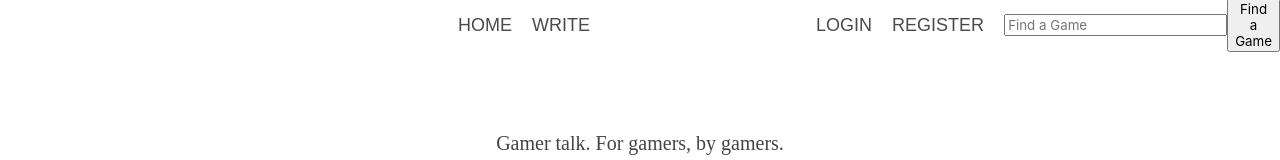
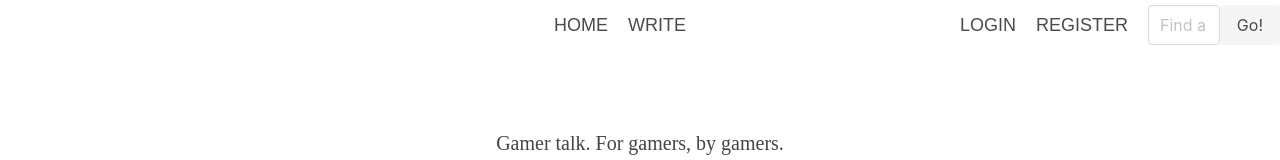
Before and after one commit to MSlanaker/game-dungeon, a React (Create React App) app in the folder client/: page / in a window 1280 px wide. Shown: the top 160 px of the page. Built offline with nearby package versions, Linux system fonts and the light colour scheme; no server answers.

Commit message:
Fixed Bug

```diff
--- a/client/src/components/topbar/TopBar.jsx
+++ b/client/src/components/topbar/TopBar.jsx
@@ -1,14 +1,14 @@
 import React, { useContext, useState } from "react";
 import { Link } from "react-router-dom";
 import "./topbar.css";
-import {Route} from 'react-router-dom'
+import { Route } from "react-router-dom";
 import { Context } from "../../context/Context";
 
 export default function Topbar() {
   const { user, dispatch } = useContext(Context);
   const handleLogout = () => {
-    dispatch({ type:"LOGOUT" });
-  }
+    dispatch({ type: "LOGOUT" });
+  };
   const [gamename, setgamename] = useState("");
 
   const handleChange = (event) => {
@@ -20,48 +20,6 @@ export default function Topbar() {
   const loadGamePage = () => {
     setgamename("");
   };
-
-
-
-
-
-
-// Move to game page//
-
-  // const findGame = async (event) => {
-  //   event.preventDefault();
-
-  //   alert(gamename);
-  //   setgamename("");
-
-  //   // Search
-
-  //   const uri = gamename;
-  //   const encoded = encodeURI(uri);
-
-  //   let apiURL = `/api/games/find/${encoded}`;
-
-  //   const response = await fetch(apiURL, {
-  //     method: "GET",
-  //     headers : {
-  //         'Content-Type': 'application/json',
-  //         'Accept': 'application/json'
-  //        }
-  //   });
-
-  //   if (response.ok) {
-  //     let json = await response.json();
-
-  //     console.log("Auth");
-  //     console.log(json);
-
-  //   } else {
-  //     alert("Error");
-  //   }
-  // };
-// Move to game page
-
-
 
   return (
     <div className="top">
@@ -87,11 +45,14 @@ export default function Topbar() {
               WRITE
             </Link>
           </li>
-          <li className="topListItem" onClick={handleLogout}> {user && "LOGOUT"}</li>
+          <li className="topListItem" onClick={handleLogout}>
+            {" "}
+            {user && "LOGOUT"}
+          </li>
         </ul>
       </div>
       <div className="topRight">
-       {user ? (
+        {user ? (
           <Link className="link" to="/settings">
             <img
               className="topImg"
@@ -99,7 +60,7 @@ export default function Topbar() {
               alt=""
             />
           </Link>
-       ) : (
+        ) : (
           <ul className="topList">
             <li className="topListItem">
               <Link className="link" to="/login">
@@ -112,26 +73,32 @@ export default function Topbar() {
               </Link>
             </li>
           </ul>
-       )}
+        )}
         <i className="topSearchIcon fas fa-search"></i>
         {/* Added Find a Game */}
         {/* <h3>Find a Game:</h3> */}
         <input
-          type="text"
+class="input" type="text"
           id="textBox"
           placeholder="Find a Game"
           value={gamename}
           onChange={handleChange}
         />
 
-<Route render={({ history}) => (
-        <button type="button" id="findBtn" onClick={() => { history.push(`/find/${gamename}`); loadGamePage() } }>
-
-          Find a Game
-        </button>
-)} />
-
-
+        <Route
+          render={({ history }) => (
+            <button class="button is-light"
+              type="button"
+              id="findBtn"
+              onClick={() => {
+                if (gamename) {history.push(`/find/${gamename}`);
+                loadGamePage();}
+              }}
+            >
+              Go!
+            </button>
+          )}
+        />
       </div>
     </div>
   );
```
